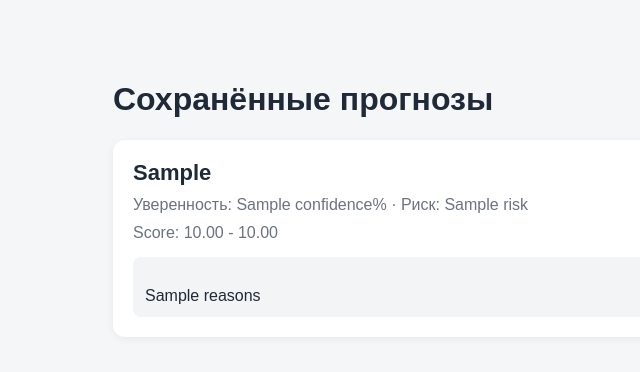
After one commit to kseniya161-max/Predict, a FastAPI app: template templates/predictions.html in a window 1280 px wide. The commit adds this page. Shown: the top 372 px of the page, without its empty margins (27-667 px from the left). Run offline with FastAPI, Linux system fonts and the light colour scheme; the template is opened without the code that fills it: most values are stand-ins (such as "Sample title", 1, 10 or a date in 2020); parts of the project's set-up code (start-up, migrations or seed data) failed here and were passed over.

Commit message:
creating predictions.html and endpoint

```diff
--- /dev/null
+++ b/templates/predictions.html
@@ -0,0 +1,87 @@
+<!DOCTYPE html>
+<html lang="ru">
+<head>
+    <meta charset="UTF-8">
+    <meta name="viewport" content="width=device-width, initial-scale=1.0">
+    <title>Прогнозы</title>
+
+    <style>
+        body {
+            margin: 0;
+            font-family: Arial, sans-serif;
+            background: #f4f6f8;
+            color: #1f2937;
+        }
+
+        main {
+            max-width: 1000px;
+            margin: 40px auto;
+            padding: 20px;
+        }
+
+        .prediction {
+            background: white;
+            padding: 20px;
+            margin-bottom: 16px;
+            border-radius: 12px;
+            box-shadow: 0 2px 8px rgba(0,0,0,.06);
+        }
+
+        .result {
+            font-size: 22px;
+            font-weight: bold;
+        }
+
+        .info {
+            margin-top: 10px;
+            color: #6b7280;
+        }
+
+        .reasons {
+            margin-top: 15px;
+            padding: 12px;
+            background: #f3f4f6;
+            border-radius: 8px;
+            white-space: pre-line;
+        }
+    </style>
+</head>
+
+<body>
+
+<main>
+
+    <h1>Сохранённые прогнозы</h1>
+
+    {% for prediction in predictions %}
+
+    <div class="prediction">
+
+        <div class="result">
+            {{ prediction.predicted_result }}
+        </div>
+
+        <div class="info">
+            Уверенность: {{ prediction.confidence }}%
+            · Риск: {{ prediction.risk }}
+        </div>
+
+        <div class="info">
+            Score:
+            {{ "%.2f"|format(prediction.score_home) }}
+            -
+            {{ "%.2f"|format(prediction.score_away) }}
+        </div>
+
+        <div class="reasons">
+            {{ prediction.reasons }}
+        </div>
+
+    </div>
+
+    {% endfor %}
+
+</main>
+
+</body>
+</html>
```
Also changed, not shown: api.py (+6 -1 lines), routers.py (+59 -1 lines), templates/index.html (+26 -7 lines), templates/prediction.html (+157 -2 lines).
